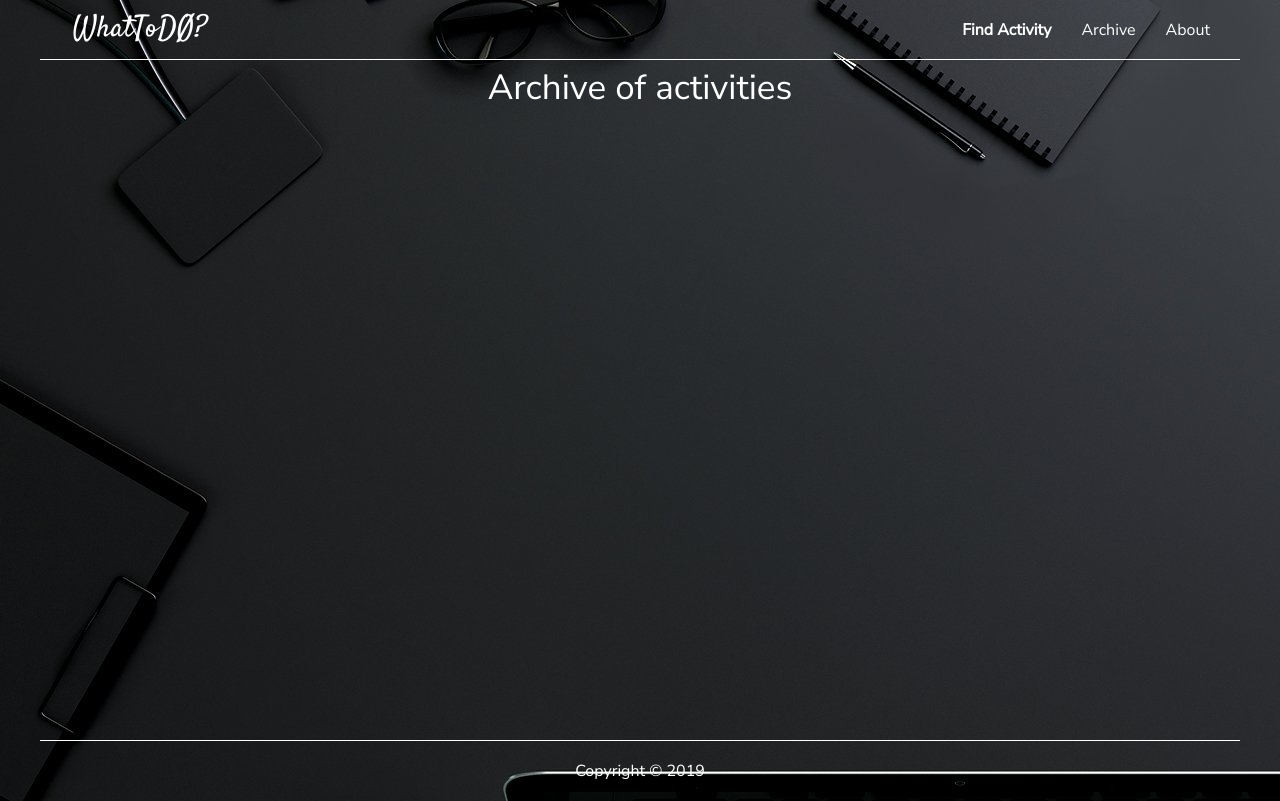
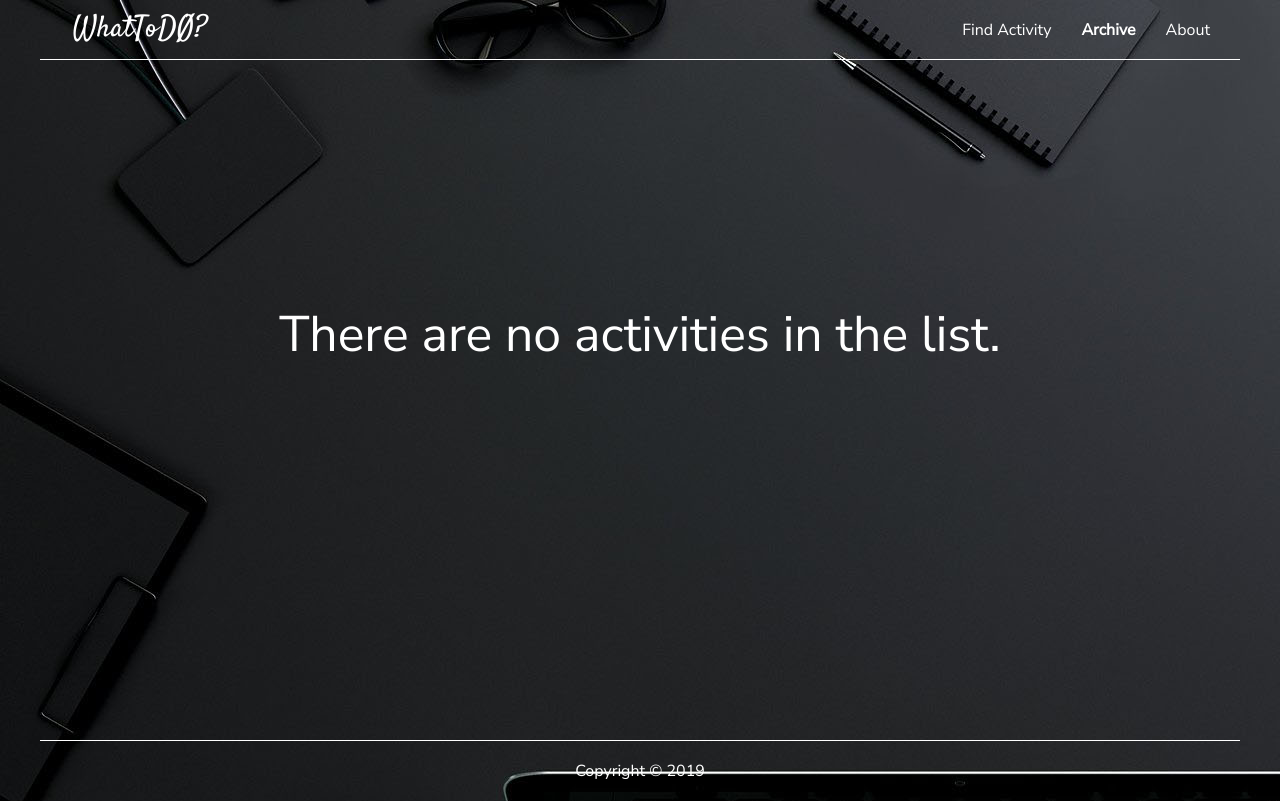
Before and after one commit to Anima-Sola/Todos, a React (Create React App) app: page /archive in a window 1280 px wide. Built offline with nearby package versions, Linux system fonts and the light colour scheme.

Commit message:
I hope everything has been done

```diff
--- a/public/css/main.css
+++ b/public/css/main.css
@@ -1,3 +1,3 @@
 body {
-    background-image: url('../img/black.jpg');
+    background: url('../img/black.jpg') no-repeat #242527;
 }
--- a/src/actions/index.js
+++ b/src/actions/index.js
@@ -1,5 +1,3 @@
-import setActiveMainMenuItem from './main-menu-actions';
-
 import {
         setSelectedTypeOfAction,
         setSelectedCustomActivity,
@@ -18,7 +16,6 @@ import {
 } from './archive-actions';
 
 export {
-    setActiveMainMenuItem,
     setSelectedTypeOfAction,
     setSelectedCustomActivity,
     incValueAction,
--- a/src/actions/main-menu-actions.js
+++ /dev/null
@@ -1,8 +0,0 @@
-const setActiveMainMenuItem = (itemId) => {
-    return {
-        type: 'SET_ACTIVE_MAIN_MENU_ITEM',
-        payload: itemId
-    };
-};
-
-export default setActiveMainMenuItem;
--- a/src/components/app/app.js
+++ b/src/components/app/app.js
@@ -3,8 +3,6 @@ import styled from 'styled-components';
 import { BrowserRouter as Router, Switch, Route } from 'react-router-dom';
 import StoreContext from '../store-context';
 import {
-    mainMenuInitialState,
-    updateMainMenuReducer,
     customSettingsInitialState,
     updateCustomSettingsReducer,
     archiveInitialState,
@@ -19,20 +17,18 @@ import AboutPage from '../pages/about-page/about-page';
 import Page404 from '../pages/page-404/page-404';
 
 const App = () => {
-  const [ mainMenuState, mainMenuDispatch ] = useReducer(updateMainMenuReducer, mainMenuInitialState);
   const [ customSettingsState, customSettingsDispatch ] = useReducer(updateCustomSettingsReducer, customSettingsInitialState);
   const [ archiveState, archiveDispatch ] = useReducer(updateArchiveReducer, archiveInitialState);
 
   useEffect(() => {
 
-    localStorage.setItem('mainMenuState', JSON.stringify(mainMenuState));
-    localStorage.setItem('customSettingsState', JSON.stringify(customSettingsState));
-    localStorage.setItem('archiveState', JSON.stringify(archiveState));
+      localStorage.setItem('customSettingsState', JSON.stringify(customSettingsState));
+      localStorage.setItem('archiveState', JSON.stringify(archiveState));
 
   });
 
   return (
-    <StoreContext.Provider value={{ mainMenuDispatch, mainMenuState, customSettingsState, customSettingsDispatch, archiveState, archiveDispatch }}>
+    <StoreContext.Provider value={{ customSettingsState, customSettingsDispatch, archiveState, archiveDispatch }}>
       <Router>
         <Main>
             <Header />
--- a/src/components/header/header.js
+++ b/src/components/header/header.js
@@ -1,20 +1,47 @@
-import React, { useContext } from 'react';
+import React, { useState } from 'react';
 import styled from 'styled-components';
 import { Link } from 'react-router-dom';
-import StoreContext from '../store-context';
-import { setActiveMainMenuItem } from '../../actions';
+
+const mainMenuItems = {
+    items: [
+      {
+        id: 0,
+        title: 'Find Activity',
+        link: '/'
+      },
+      {
+        id: 1,
+        title: 'Archive',
+        link: '/archive'
+      },
+      {
+        id: 2,
+        title: 'About',
+        link: '/about'
+      }
+    ]
+};
+
+const getActiveMenuItemLink = () => {
+    const url = window.location.href;
+    const urlParts = url.split('/');
+    const link = '/' + urlParts[ urlParts.length - 1 ];
+
+    return link;
+}
 
 const Header = () => {
-    const { mainMenuState, mainMenuDispatch } = useContext(StoreContext);
+    let [ forUpdatingFlag, updateComponent ] = useState(false);
+    const activeMenuItemLink = getActiveMenuItemLink();
 
-    const styledItems = mainMenuState.items.map(
+    const styledItems = mainMenuItems.items.map(
 
         (item) => {
             const { id, title, link } = item;
-            const isSelectedStyles = (mainMenuState.selectedItemId === id) ? {fontWeight: 600, color: '#fff'} : {};
+            const isSelectedStyles = (link === activeMenuItemLink) ? {fontWeight: 600, color: '#fff'} : {};
             return (
                 <MainMenuItem key={id}>
-                    <Link to={link} style={isSelectedStyles} onClick={() => mainMenuDispatch(setActiveMainMenuItem(id))}>{title}</Link>
+                    <Link to={link} style={isSelectedStyles} onClick={() => updateComponent(!forUpdatingFlag)} >{title}</Link>
                 </MainMenuItem>
             );
         }
@@ -25,7 +52,7 @@ const Header = () => {
         <HeaderContainer>
             <LogoContainer>
                 <Logo>
-                    <Link to="/">WhatToD&#216;?</Link>
+                    <Link to="/" onClick={() => updateComponent(!forUpdatingFlag)} >WhatToD&#216;?</Link>
                 </Logo>
             </LogoContainer>
             <MainMenuContainer>
--- a/src/components/pages/archive/archive.js
+++ b/src/components/pages/archive/archive.js
@@ -11,19 +11,21 @@ import {
 
 const Archive = () => {
     const { archiveState, archiveDispatch } = useContext(StoreContext);
-    let [ activities, updateActivitiesList ] = useState(archiveState.activities);
+    let activities = archiveState.activities;
+    let [ forUpdatingFlag, updateComponent ] = useState(false);
+
+    if(activities.length === 0) return <H1>There are no activities in the list.</H1>;
 
     const doAction = (key, action) => {
         archiveDispatch(action(key));
         localStorage.setItem('archiveState', JSON.stringify(archiveState));
-        activities = [...archiveState.activities];
-        updateActivitiesList(activities);
+        updateComponent(!forUpdatingFlag);
     }
 
     const styledActivities = activities.map( (value) => {
         const { accessibility, activity, key, participants, price, type, isFavourite } = value;
         const parameters = `Accessibility: ${accessibility} Participants: ${participants} Price: ${price} Type: ${type}`;
-        const bold = (isFavourite) ? { fontWeight: 'bold' } : {};
+        const bold = (isFavourite) ? { fontWeight: 'bold', fontStyle: 'italic' } : {};
         const star = (isFavourite) ?
             <SolidStar title="Make activity non favourite" onClick={() => doAction(key, toggleFavouriteActivityAction)} /> :
             <Star title="Make activity favourite" onClick={() => doAction(key, toggleFavouriteActivityAction)}/>
@@ -31,7 +33,7 @@ const Archive = () => {
         return (
             <ArchiveItem key={key}>
                 <ArchiveData>
-                    <ArchiveItemTitle style={bold} >{activity}</ArchiveItemTitle>
+                    <ArchiveItemTitle style={bold} onClick={() => doAction(key, toggleFavouriteActivityAction)} >{activity}</ArchiveItemTitle>
                     <ArchiveItemParameters>{parameters}</ArchiveItemParameters>
                 </ArchiveData>
 
@@ -49,7 +51,29 @@ const Archive = () => {
             </ActivitiesContainer>
         </div>
     );
+
 }
+
+const H1 = styled.h1`
+    margin-top: 250px;
+    text-align: center;
+    color: #fff;
+    font-family: 'Nunito Sans', sans-serif;
+    font-size: 50px;
+
+    @media (max-width: 992px) {
+        font-size: 40px;
+    }
+
+    @media (max-width: 768px) {
+        font-size: 33px;
+    }
+
+    @media (max-width: 576px) {
+        font-size: 25px;
+    }
+
+`;
 
 const ArchiveTitle = styled.span`
     width: 100%;
@@ -63,7 +87,6 @@ const ArchiveTitle = styled.span`
 
 const ActivitiesContainer = styled.div`
     margin-bottom: 20px;
-    //border-bottom: 1px dashed #fff;
 `;
 
 const ArchiveItem = styled.div`
@@ -74,6 +97,10 @@ const ArchiveItem = styled.div`
     justify-content: center;
     align-items: center;
     padding: 10px;
+
+    @media (max-width: 768px) {
+        padding: 5px 10px;
+    }
 `;
 
 const ArchiveData = styled.div`
@@ -84,6 +111,11 @@ const ArchiveItemTitle = styled.div`
     color: #fff;
     font-family: 'Nunito Sans', sans-serif;
     font-size: 27px;
+    cursor: pointer;
+
+    @media (max-width: 768px) {
+        font-size: 22px;
+    }
 `;
 
 const ArchiveItemParameters = styled.div`
@@ -91,6 +123,15 @@ const ArchiveItemParameters = styled.div`
     font-family: 'Nunito Sans', sans-serif;
     font-size: 15px;
     margin-top: 10px;
+
+    @media (max-width: 768px) {
+        font-size: 12px;
+    }
+
+    @media (max-width: 576px) {
+        font-size: 9px;
+    }
+
 `;
 
 const Star = styled.div`
--- a/src/components/pages/main-page/loaded-activity.js
+++ b/src/components/pages/main-page/loaded-activity.js
@@ -80,6 +80,7 @@ const LoadedActivityContainer = () => {
 
             if (inArray === undefined) {
                 archiveDispatch(archiveNewActivityAction(state.data));
+                localStorage.setItem('archiveState', JSON.stringify(archiveState));
                 setState({ ...state, isArchiveAdding: true, archiveAddingResultMessage: 'The activity has been added to the archive' });
             } else {
                 setState({ ...state, isArchiveAdding: true, archiveAddingResultMessage: 'Such activity is in the archive already' });
--- a/src/store/index.js
+++ b/src/store/index.js
@@ -1,10 +1,7 @@
-import { mainMenuInitialState, updateMainMenuReducer } from './main-menu';
 import { customSettingsInitialState, updateCustomSettingsReducer } from './custom-settings';
 import { archiveInitialState, updateArchiveReducer } from './archive';
 
 export {
-    mainMenuInitialState,
-    updateMainMenuReducer,
     customSettingsInitialState,
     updateCustomSettingsReducer,
     archiveInitialState,
--- a/src/store/main-menu.js
+++ /dev/null
@@ -1,43 +0,0 @@
-let mainMenuInitialState = JSON.parse(localStorage.getItem('mainMenuState'));
-
-if(mainMenuInitialState === null) {
-
-    mainMenuInitialState = {
-      selectedItemId: 0,
-      items: [
-        {
-          id: 0,
-          title: 'Find Activity',
-          link: '/'
-        },
-        {
-          id: 1,
-          title: 'Archive',
-          link: '/archive'
-        },
-        {
-          id: 2,
-          title: 'About',
-          link: '/about'
-        }
-      ]
-    };
-
-};
-
-const updateMainMenuReducer = (state = mainMenuInitialState, action) => {
-
-    switch (action.type) {
-        case 'SET_ACTIVE_MAIN_MENU_ITEM':
-            return {...state, selectedItemId: action.payload }
-
-        default:
-            return state;
-    }
-
-};
-
-export {
-  mainMenuInitialState,
-  updateMainMenuReducer
-}
```
Also changed, not shown: public/img/black.jpg, public/img/black1.jpg (deleted).
